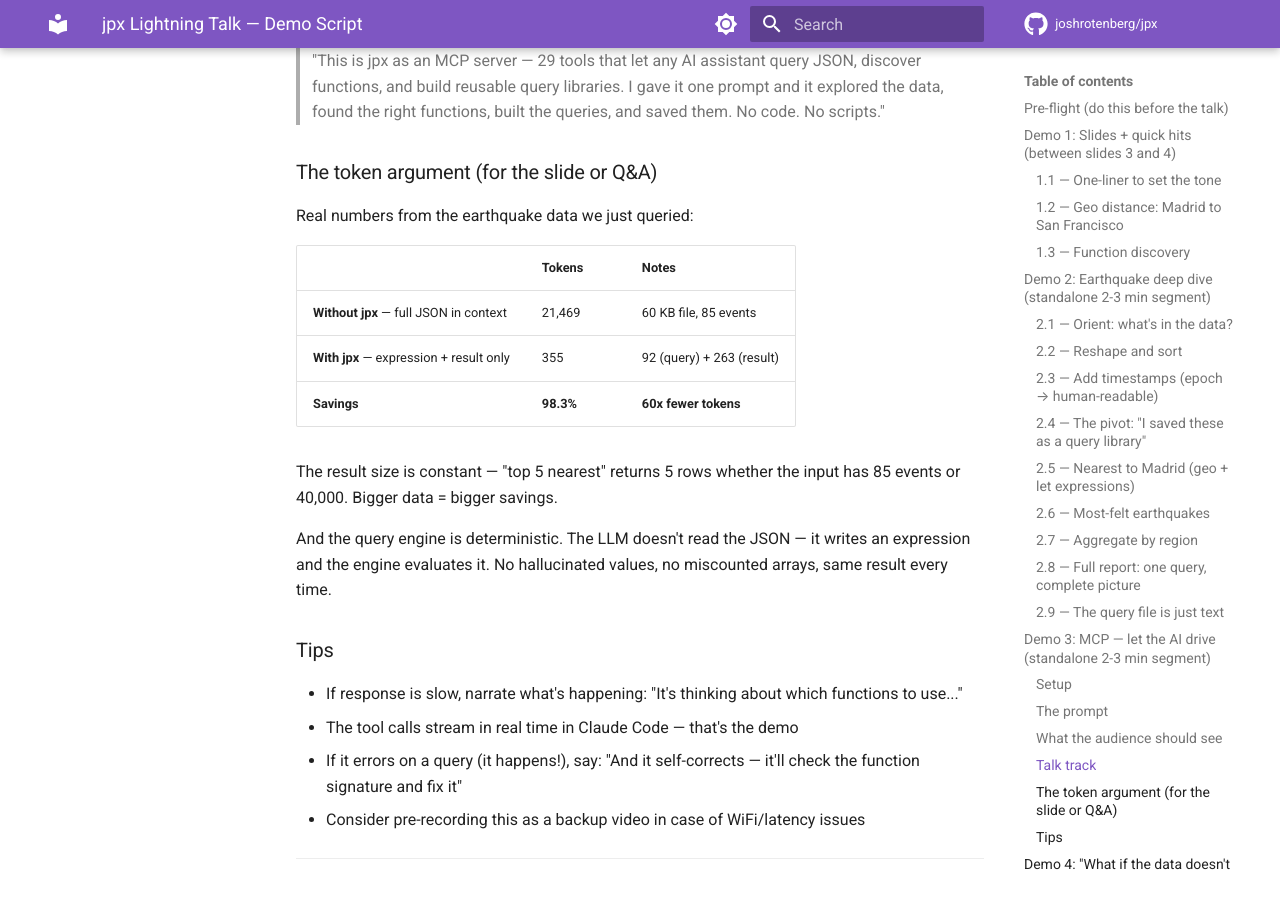
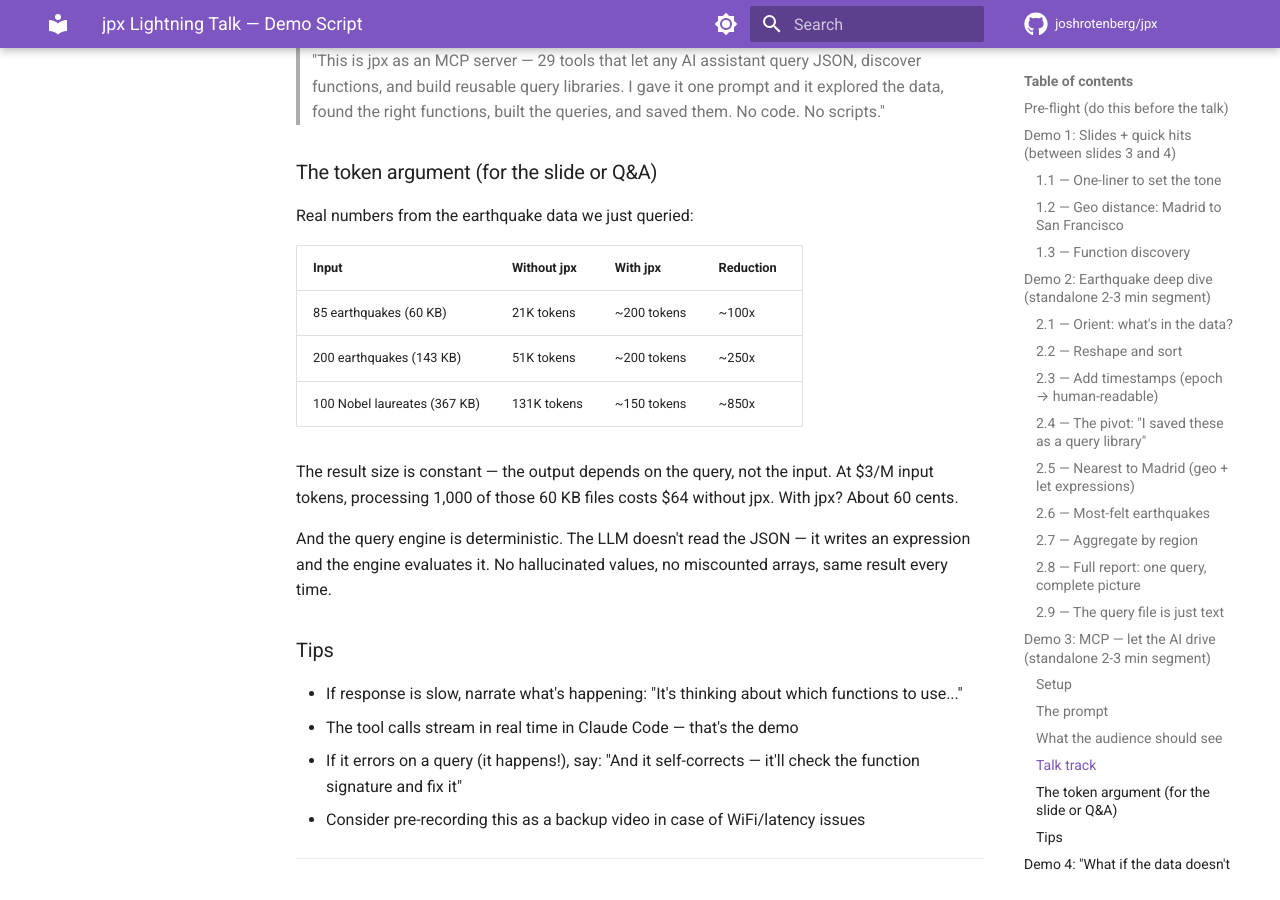
Before and after one commit to joshrotenberg/jpx, an MkDocs documentation site: the page built from docs/src/presentations/demo-script.md, in a window 1280 px wide and 900 px high, scrolled down 5189 px. Built offline with MkDocs 1.6.1 and Material for MkDocs 9.7.7, drawn with Linux system fonts in a browser that asks for light colours; comment, search, counter and statistics services are not loaded.

Commit message:
docs: fix expref syntax and update token numbers in demo script (#137)
- Fix group_by('region') → group_by(&region) to match expref fix (#133)
- Update token comparison table with validated multi-dataset numbers
- Add cost math ($64 vs $0.60) to speaker notes

```diff
--- a/docs/src/presentations/demo-script.md
+++ b/docs/src/presentations/demo-script.md
@@ -152,7 +152,7 @@ The query:
 features[*].{
   region: last(split(properties.place, `", "`)),
   mag: properties.mag
-} | group_by(@, 'region')
+} | group_by(@, &region)
   | items(@)
   | [*].{region: [0], count: length([1]), max_mag: max([1][*].mag)}
   | sort_by(@, &count)
@@ -259,14 +259,15 @@ The AI will make a series of MCP tool calls — talk over them:
 
 Real numbers from the earthquake data we just queried:
 
-| | Tokens | Notes |
-|---|---|---|
-| **Without jpx** — full JSON in context | 21,469 | 60 KB file, 85 events |
-| **With jpx** — expression + result only | 355 | 92 (query) + 263 (result) |
-| **Savings** | **98.3%** | **60x fewer tokens** |
+| Input | Without jpx | With jpx | Reduction |
+|---|---|---|---|
+| 85 earthquakes (60 KB) | 21K tokens | ~200 tokens | ~100x |
+| 200 earthquakes (143 KB) | 51K tokens | ~200 tokens | ~250x |
+| 100 Nobel laureates (367 KB) | 131K tokens | ~150 tokens | ~850x |
 
-The result size is constant — "top 5 nearest" returns 5 rows whether
-the input has 85 events or 40,000. Bigger data = bigger savings.
+The result size is constant — the output depends on the query, not the input.
+At $3/M input tokens, processing 1,000 of those 60 KB files costs $64
+without jpx. With jpx? About 60 cents.
 
 And the query engine is deterministic. The LLM doesn't read the JSON —
 it writes an expression and the engine evaluates it. No hallucinated values,
```
